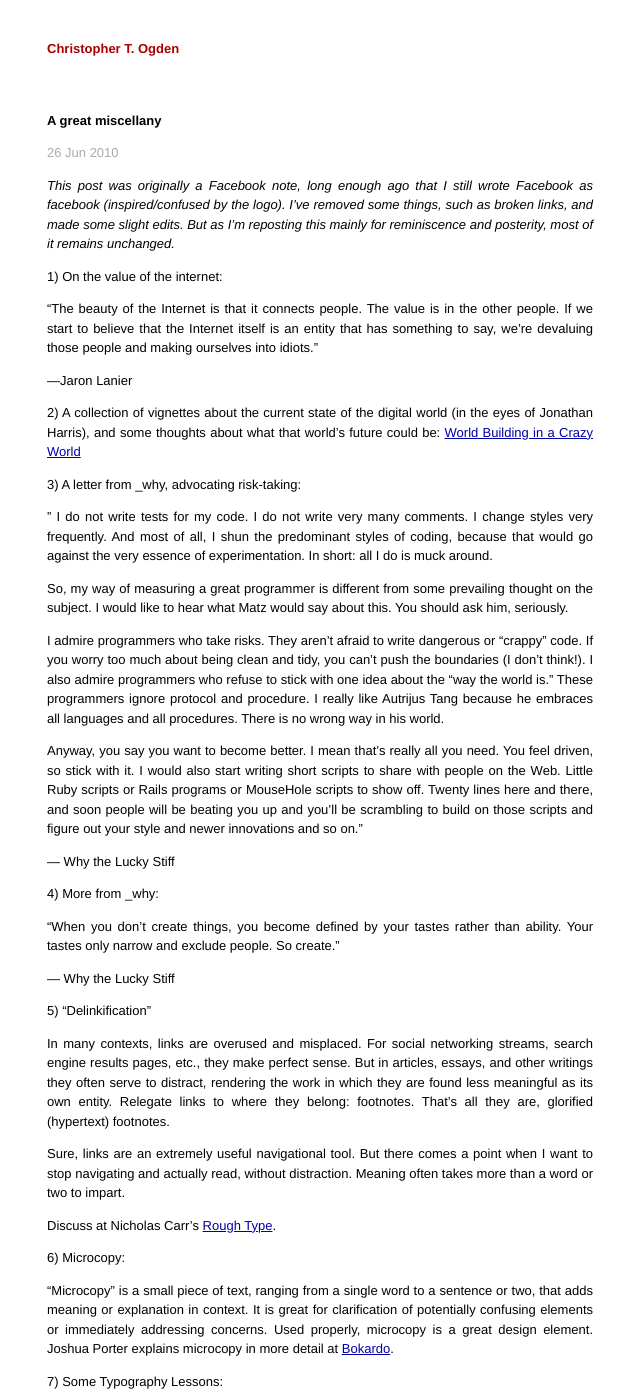
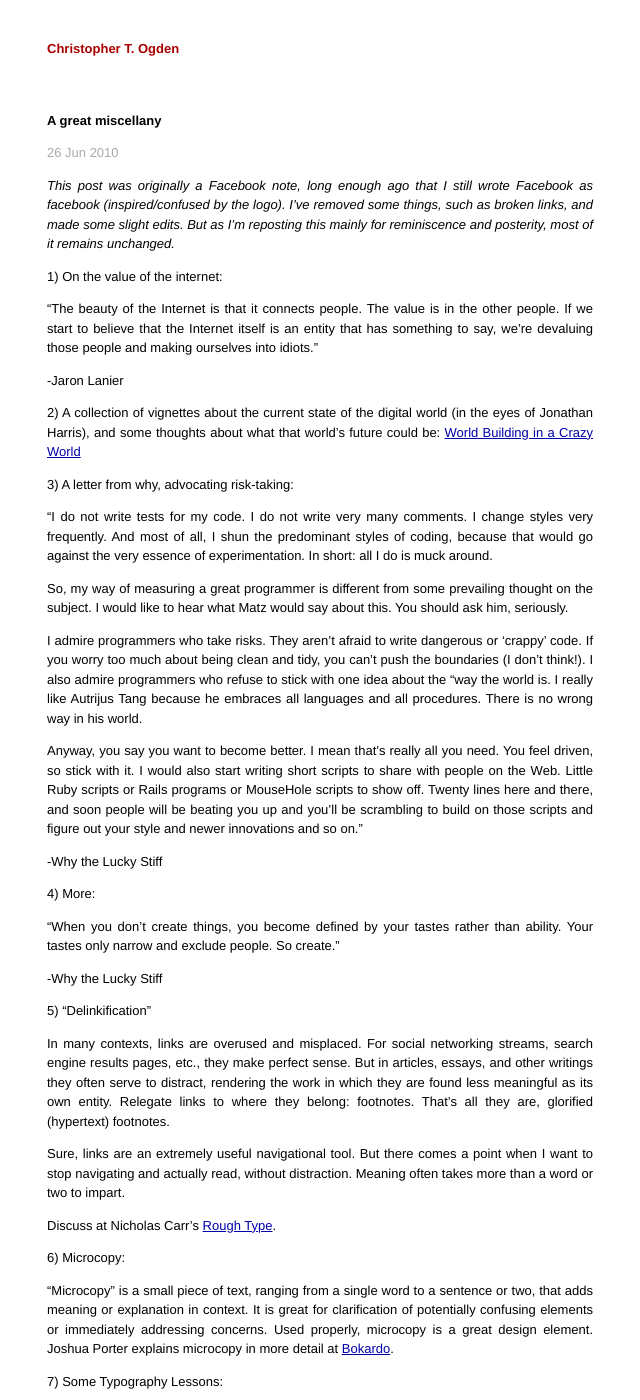
Before and after one commit to ctogden/ctogden.github.io, a Jekyll site: the page built from _posts/articles/2010-06-26-A-Great-Miscellany.md, in a window 1280 px wide and 1400 px high. Shown: the whole window, without its empty margins (320-960 px from the left). Built offline with Jekyll 4.4.1, drawn with Linux system fonts in a browser that asks for light colours.

```diff
--- a/_posts/articles/2010-06-26-A-Great-Miscellany.md
+++ b/_posts/articles/2010-06-26-A-Great-Miscellany.md
@@ -9,28 +9,27 @@ title: A great miscellany
 
 >"The beauty of the Internet is that it connects people. The value is in the other people. If we start to believe that the Internet itself is an entity that has something to say, we're devaluing those people and making ourselves into idiots."
 >
->—Jaron Lanier
+> -Jaron Lanier
 
 2) A collection of vignettes about the current state of the digital world (in the eyes of Jonathan Harris), and some thoughts about what that world's future could be: [World Building in a Crazy World](http://www.number27.org/worldbuilding.html)
 
-3) A letter from _why, advocating risk-taking:
+3) A letter from why, advocating risk-taking:
 
->" I do not write tests for my code. I do not write very many comments. I change styles very frequently. And most of all, I shun the predominant styles of coding, because that would go against the very essence of experimentation. In short: all I do is muck around.
+> "I do not write tests for my code. I do not write very many comments. I change styles very frequently. And most of all, I shun the predominant styles of coding, because that would go against the very essence of experimentation. In short: all I do is muck around.
 
->So, my way of measuring a great programmer is different from some prevailing thought on the subject. I would like to hear what Matz would say about this. You should ask him, seriously.
+> So, my way of measuring a great programmer is different from some prevailing thought on the subject. I would like to hear what Matz would say about this. You should ask him, seriously.
 
->I admire programmers who take risks. They aren’t afraid to write dangerous or “crappy” code. If you worry too much about being clean and tidy, you can’t push the boundaries (I don’t think!). I also admire programmers who refuse to stick with one idea about the “way the world is.” These programmers ignore protocol and procedure. I really like Autrijus Tang because he embraces all languages and all procedures. There is no wrong way in his world.
+> I admire programmers who take risks. They aren’t afraid to write dangerous or 'crappy' code. If you worry too much about being clean and tidy, you can't push the boundaries (I don't think!). I also admire programmers who refuse to stick with one idea about the “way the world is. I really like Autrijus Tang because he embraces all languages and all procedures. There is no wrong way in his world.
 
->Anyway, you say you want to become better. I mean that’s really all you need. You feel driven, so stick with it. I would also start writing short scripts to share with people on the Web. Little Ruby scripts or Rails programs or MouseHole scripts to show off. Twenty lines here and there, and soon people will be beating you up and you’ll be scrambling to build on those scripts and figure out your style and newer innovations and so on."
+> Anyway, you say you want to become better. I mean that’s really all you need. You feel driven, so stick with it. I would also start writing short scripts to share with people on the Web. Little Ruby scripts or Rails programs or MouseHole scripts to show off. Twenty lines here and there, and soon people will be beating you up and you’ll be scrambling to build on those scripts and figure out your style and newer innovations and so on."
 
->— Why the Lucky Stiff
+> -Why the Lucky Stiff
 
-4) More from _why:
+4) More:
 
+> "When you don't create things, you become defined by your tastes rather than ability. Your tastes only narrow and exclude people. So create."
 
->"When you don’t create things, you become defined by your tastes rather than ability. Your tastes only narrow and exclude people. So create."
-
->— Why the Lucky Stiff
+> -Why the Lucky Stiff
 
 5) "Delinkification"
 
```
Also changed, not shown: _posts/articles/2012-09-08-irksome-rss-sponsorships.md (+1 -1 lines).
